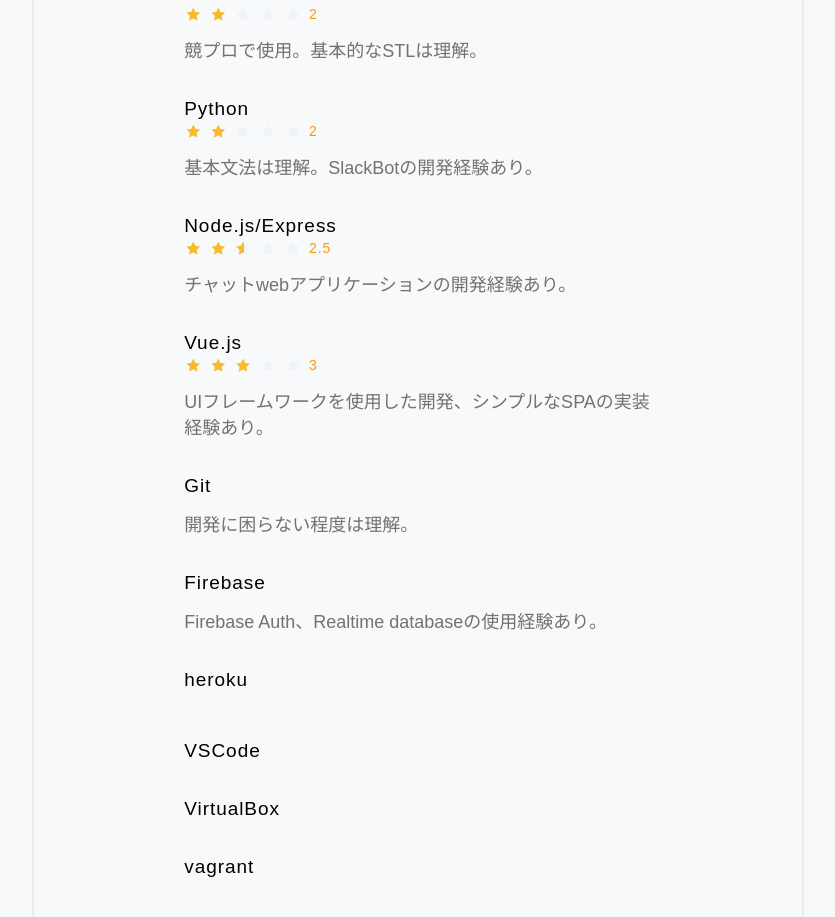
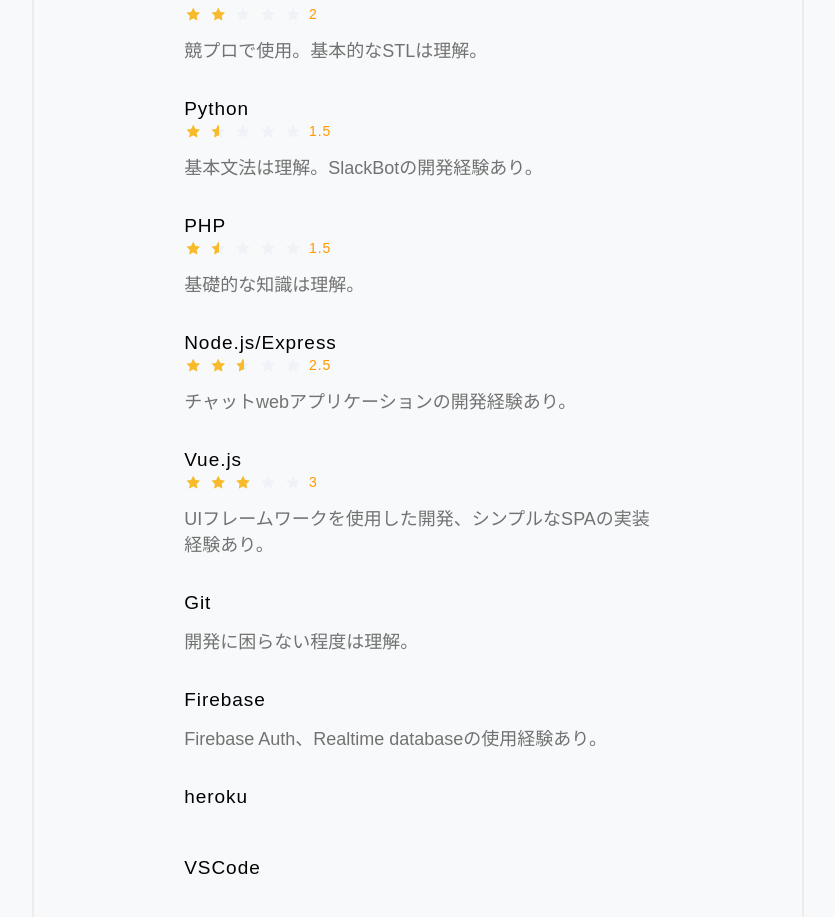
Before and after one commit to kotaok/first_vue, a Vue app: page /page2 in a window 1280 px wide. Shown: the part 2406-3323 px from the top of the page, without its empty margins (222-1057 px from the left). Built offline with nearby package versions, Linux system fonts and the light colour scheme; a web font is replaced by a local one.

Commit message:
aboutページにPHPの説明をを追加

```diff
--- a/src/components/skills.vue
+++ b/src/components/skills.vue
@@ -25,7 +25,8 @@
         { name: 'HTML&CSS', value: 4, summary: 'このサイトのような、ある程度のレイアウトであれば実装可。'},
         { name: 'JavaScript', value: 2.5, summary: '基礎的な知識は理解。'},
         { name: 'C++', value: 2, summary: '競プロで使用。基本的なSTLは理解。'},
-        { name: 'Python', value: 2, summary: '基本文法は理解。SlackBotの開発経験あり。'},
+        { name: 'Python', value: 1.5, summary: '基本文法は理解。SlackBotの開発経験あり。'},
+        { name: 'PHP', value: 1.5, summary: '基礎的な知識は理解。'},
         { name: 'Node.js/Express', value: 2.5, summary: 'チャットwebアプリケーションの開発経験あり。'},
         { name: 'Vue.js', value: 3, summary: 'UIフレームワークを使用した開発、シンプルなSPAの実装経験あり。'},
         { name: 'Git', value: null, summary: '開発に困らない程度は理解。'},
```
